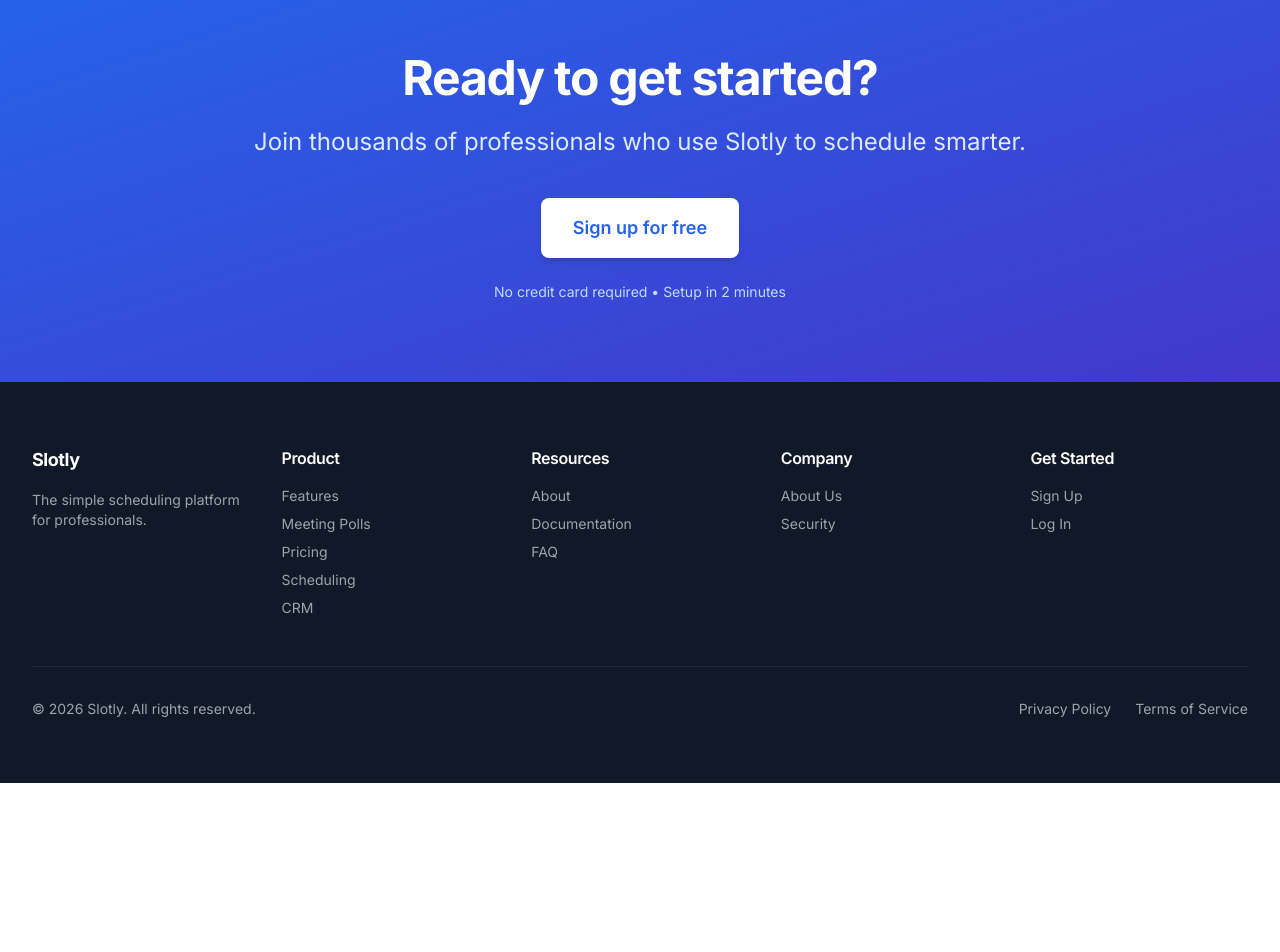
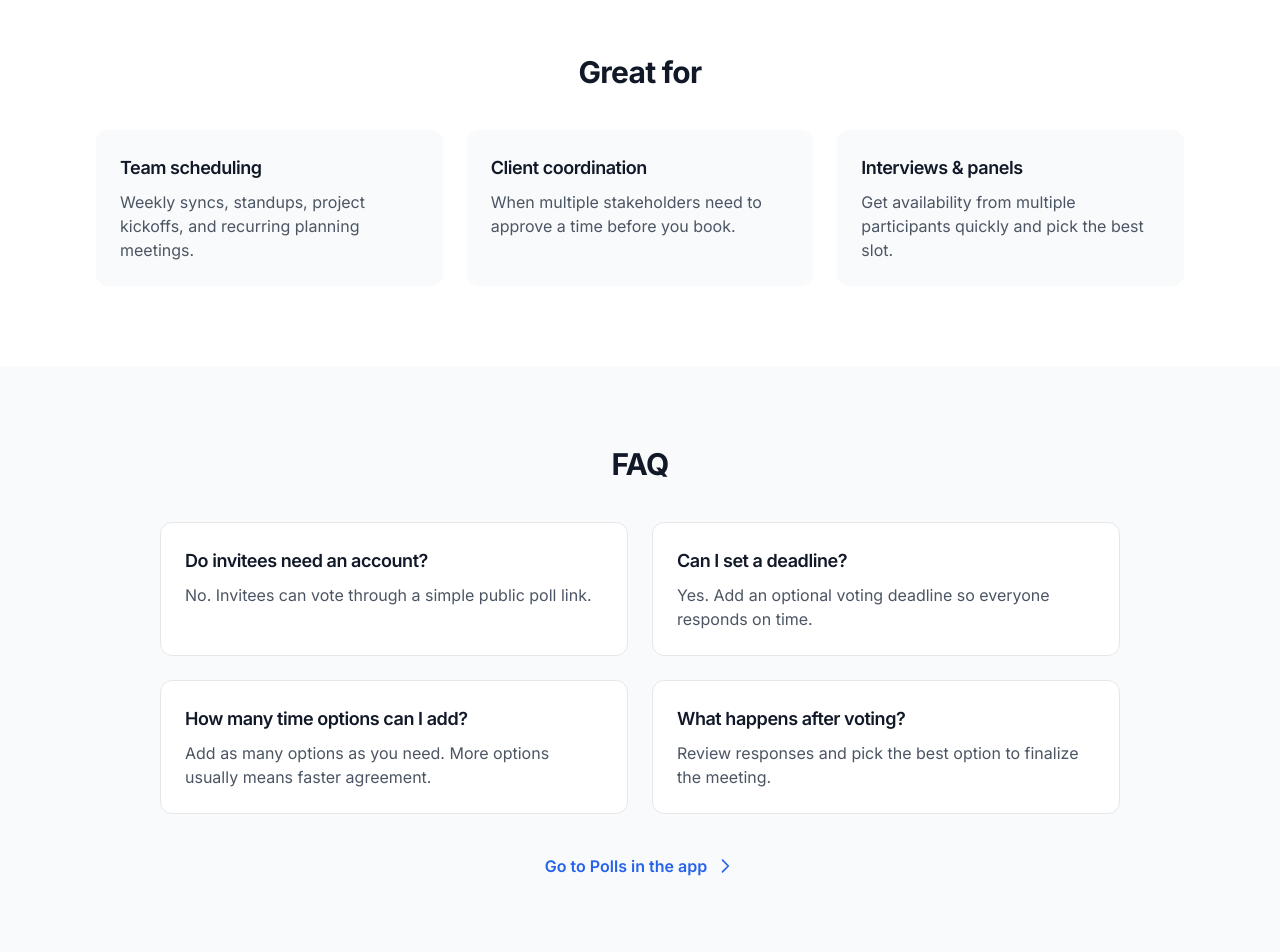
Before and after one commit to digitalquotient008/slotly-marketing, a Next.js app: page /polls in a window 1280 px wide. Shown: the part 1380-2332 px from the top of the page. Before the commit the page ends 2163 px from the top, so only its background shows below. Built offline with nearby package versions, Linux system fonts and the light colour scheme; no server answers.

Commit message:
Enhance Meeting Polls marketing content and pricing consistency
- Expand /polls page with use cases and FAQ
- Mention Meeting Polls in Features and MVP pricing copy
- Reflect Meeting Polls availability in plan feature lists

```diff
--- a/src/app/features/page.tsx
+++ b/src/app/features/page.tsx
@@ -16,7 +16,7 @@ export default function FeaturesPage() {
               Powerful features, simple setup
             </h1>
             <p className="text-xl text-gray-600 max-w-3xl mx-auto">
-              Everything you need to manage your schedule and bookings in one place
+              Everything you need to manage your schedule and bookings in one place — including Meeting Polls.
             </p>
           </div>
         </div>
--- a/src/app/polls/page.tsx
+++ b/src/app/polls/page.tsx
@@ -106,6 +106,79 @@ export default function PollsPage() {
         </div>
       </section>
 
+      <section className="py-20">
+        <div className="max-w-6xl mx-auto px-4 sm:px-6 lg:px-8">
+          <h2 className="text-3xl font-bold text-gray-900 mb-10 text-center">
+            Great for
+          </h2>
+          <div className="grid grid-cols-1 md:grid-cols-3 gap-6">
+            <div className="bg-gray-50 rounded-xl p-6">
+              <h3 className="text-lg font-semibold text-gray-900 mb-2">Team scheduling</h3>
+              <p className="text-gray-600">
+                Weekly syncs, standups, project kickoffs, and recurring planning meetings.
+              </p>
+            </div>
+            <div className="bg-gray-50 rounded-xl p-6">
+              <h3 className="text-lg font-semibold text-gray-900 mb-2">Client coordination</h3>
+              <p className="text-gray-600">
+                When multiple stakeholders need to approve a time before you book.
+              </p>
+            </div>
+            <div className="bg-gray-50 rounded-xl p-6">
+              <h3 className="text-lg font-semibold text-gray-900 mb-2">Interviews & panels</h3>
+              <p className="text-gray-600">
+                Get availability from multiple participants quickly and pick the best slot.
+              </p>
+            </div>
+          </div>
+        </div>
+      </section>
+
+      <section className="py-20 bg-gray-50">
+        <div className="max-w-5xl mx-auto px-4 sm:px-6 lg:px-8">
+          <h2 className="text-3xl font-bold text-gray-900 mb-10 text-center">
+            FAQ
+          </h2>
+          <div className="grid grid-cols-1 md:grid-cols-2 gap-6">
+            <div className="bg-white rounded-xl p-6 border border-gray-200">
+              <h3 className="text-lg font-semibold text-gray-900 mb-2">Do invitees need an account?</h3>
+              <p className="text-gray-600">
+                No. Invitees can vote through a simple public poll link.
+              </p>
+            </div>
+            <div className="bg-white rounded-xl p-6 border border-gray-200">
+              <h3 className="text-lg font-semibold text-gray-900 mb-2">Can I set a deadline?</h3>
+              <p className="text-gray-600">
+                Yes. Add an optional voting deadline so everyone responds on time.
+              </p>
+            </div>
+            <div className="bg-white rounded-xl p-6 border border-gray-200">
+              <h3 className="text-lg font-semibold text-gray-900 mb-2">How many time options can I add?</h3>
+              <p className="text-gray-600">
+                Add as many options as you need. More options usually means faster agreement.
+              </p>
+            </div>
+            <div className="bg-white rounded-xl p-6 border border-gray-200">
+              <h3 className="text-lg font-semibold text-gray-900 mb-2">What happens after voting?</h3>
+              <p className="text-gray-600">
+                Review responses and pick the best option to finalize the meeting.
+              </p>
+            </div>
+          </div>
+          <div className="text-center mt-10">
+            <Link
+              href={`${APP_URL}/dashboard/polls`}
+              className="inline-flex items-center text-blue-600 hover:text-blue-700 font-semibold"
+            >
+              Go to Polls in the app
+              <svg className="w-5 h-5 ml-2" fill="none" stroke="currentColor" viewBox="0 0 24 24">
+                <path strokeLinecap="round" strokeLinejoin="round" strokeWidth={2} d="M9 5l7 7-7 7" />
+              </svg>
+            </Link>
+          </div>
+        </div>
+      </section>
+
       <CTA />
     </div>
   );
--- a/src/app/pricing/page.tsx
+++ b/src/app/pricing/page.tsx
@@ -16,7 +16,7 @@ export default function PricingPage() {
     },
     {
       question: 'What\'s included in the MVP?',
-      answer: 'The MVP includes event type creation, availability management, public booking pages, contact management (CRM), booking management, email notifications, timezone support, and custom branding.',
+      answer: 'The MVP includes event type creation, availability management, public booking pages, meeting polls, contact management (CRM), booking management, email notifications, timezone support, and custom branding.',
     },
     {
       question: 'What features are coming soon?',
--- a/src/components/PricingCards.tsx
+++ b/src/components/PricingCards.tsx
@@ -33,6 +33,7 @@ export default function PricingCards() {
       features: [
         'Event types & availability',
         'Public booking pages',
+        'Meeting polls',
         'Built-in CRM',
         'Email notifications',
         'Timezone support',
@@ -52,6 +53,7 @@ export default function PricingCards() {
       buttonStyle: 'bg-blue-600 text-white hover:bg-blue-700',
       features: [
         'Everything in Free',
+        'Meeting polls',
         'Unlimited bookings',
         'Advanced analytics',
         'Priority tech support',
@@ -74,7 +76,6 @@ export default function PricingCards() {
       features: [
         'Everything in Standard',
         'Advanced scheduling rules',
-        'Meeting polls',
         'Round-robin scheduling',
         'Team management',
         'Advanced reporting',
```
